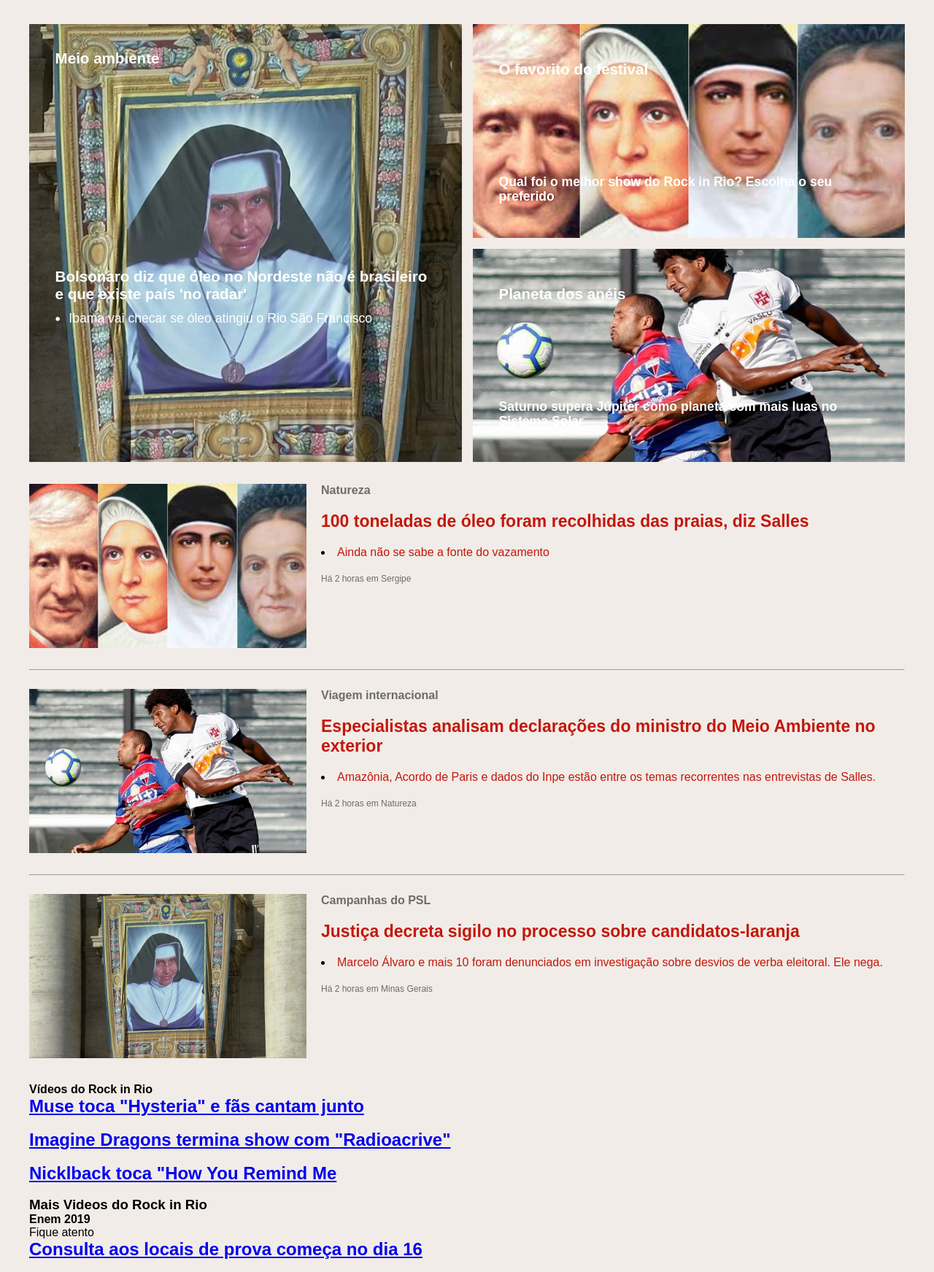
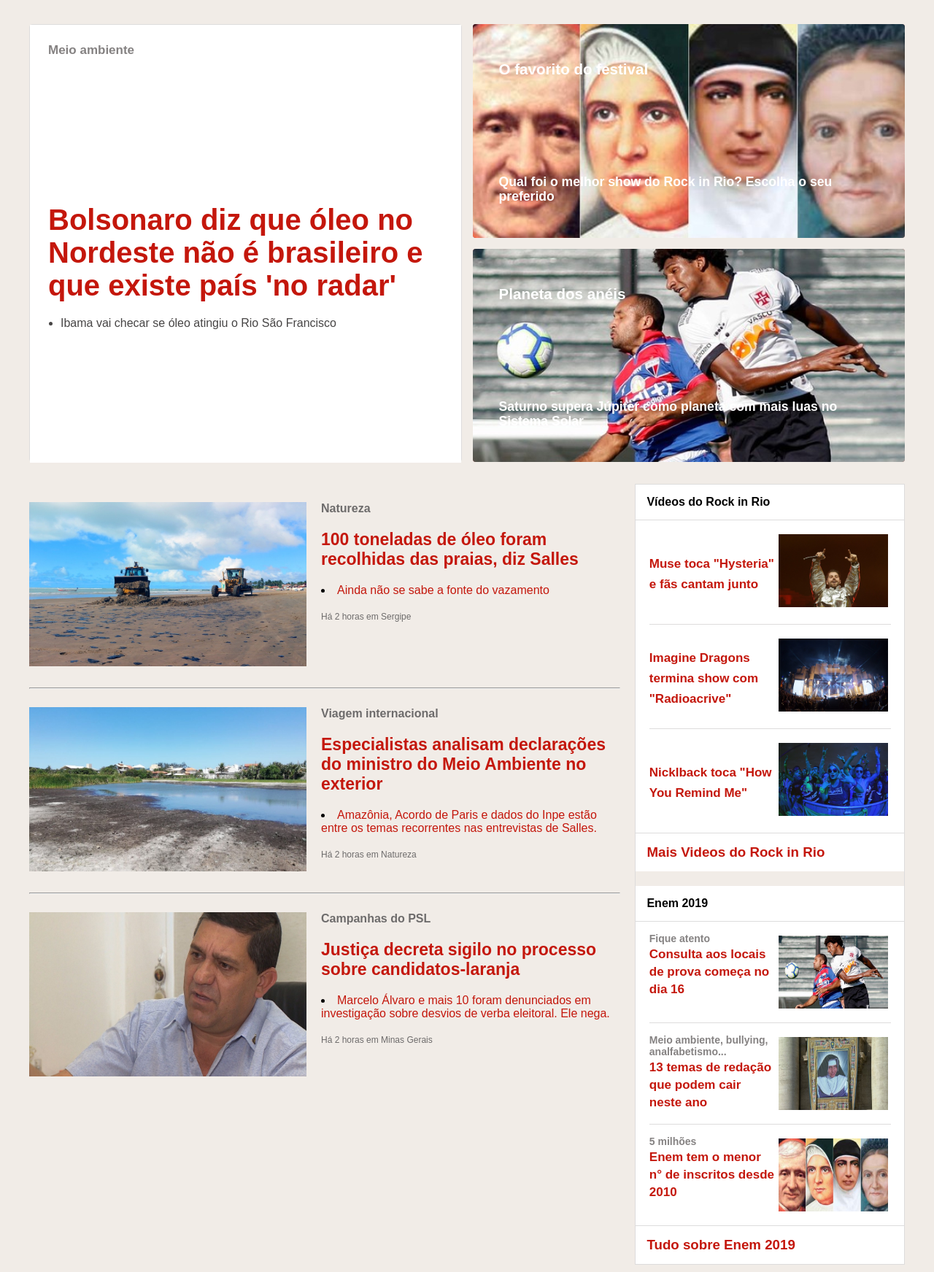
Before and after one commit to GustavoHmbSouza/CloneG1-Html-Css-Js, a plain HTML site: page index.html in a window 1280 px wide. Shown: the part 133-1876 px from the top of the page at 73% size. Drawn offline with Linux system fonts and the light colour scheme.

Commit message:
asides implementados

```diff
--- a/css/SectionBanners.css
+++ b/css/SectionBanners.css
@@ -20,51 +20,47 @@ main #banner #PrimeiroBanner
     height: 600px;
     width: 592.5px;
     background: rgb(175, 90, 90);
-    color: white;
-    overflow: hidden;
+    border-radius: 4px 4px 4px 4px;
+    border: 1px solid rgb(221, 220, 220);
+}
+
+main #banner #PrimeiroBanner:hover #imgPrimeiroBanner #textosBanner h1
+{
+    color: #a80000;
 }
 
 main #banner #PrimeiroBanner #imgPrimeiroBanner
 {
-    background: url("../imagens/Banners/irma.jpg");
+    background: white;
     height: 600px;
     width: 592.5px;
     max-width: 100%;
-    transition-property: transform;
-    transition-duration: 0.5s;
-    transition-timing-function:linear;
-    background-position: center;
-    transform: scale(1.1);
-}
-
-main #banner #PrimeiroBanner #imgPrimeiroBanner:hover
-{
-    transform: scale(1.2);
 }
 
 main #banner #PrimeiroBanner #imgPrimeiroBanner #textosBanner
 {
-    transition-property: all;
-    transition-duration: 0.5s;
-    transition-timing-function:linear;
-    padding: 10%;
+    padding: 25px;
 }
-main #banner #PrimeiroBanner #imgPrimeiroBanner:hover #textosBanner
+
+main #banner #PrimeiroBanner #imgPrimeiroBanner #textosBanner h3
 {
-    padding-top: 11.1%;
-    padding-left: 9.7%;
-    transform: scale(0.91);
+    color: rgb(133, 130, 130);
+    font-size: 17px;
 }
 
 main #banner #PrimeiroBanner #imgPrimeiroBanner #textosBanner h1
 {
-    margin-top: 250px;
+    font-size: 40px;
+    color:#c4170c;
+    margin-top: 200px;
+    font-weight: bold;
 }
 
 main #banner #PrimeiroBanner #imgPrimeiroBanner #textosBanner ul
 {
-    margin-top: 10px;
+    margin-top: 20px;
     margin-left: 17px;
+    color: rgb(71, 69, 69);
 }
 
 
@@ -77,6 +73,7 @@ main #banner #SegundoBanner
     background: rgb(175, 90, 90);
     color: white;
     overflow: hidden;
+    border-radius: 4px 4px 4px 4px;
 }
 
 main #banner #SegundoBanner #imgSegundoBanner
@@ -86,7 +83,7 @@ main #banner #SegundoBanner #imgSegundoBanner
     width: 592.5px;
     max-width: 100%;
     transition-property: transform;
-    transition-duration: 0.5s;
+    transition-duration: 0.3s;
     transition-timing-function:linear;
     background-position: center;
     transform: scale(1.1);
@@ -100,7 +97,7 @@ main #banner #SegundoBanner #imgSegundoBanner:hover
 main #banner #SegundoBanner #imgSegundoBanner #textosBanner
 {
     transition-property: all;
-    transition-duration: 0.5s;
+    transition-duration: 0.3s;
     transition-timing-function:linear;
     padding: 10%;
 }
@@ -128,6 +125,7 @@ main #banner #TerceiroBanner
     background: rgb(175, 90, 90);
     color: white;
     overflow: hidden;
+    border-radius: 4px 4px 4px 4px;
 }
 
 main #banner #TerceiroBanner #imgTerceiroBanner
@@ -137,7 +135,7 @@ main #banner #TerceiroBanner #imgTerceiroBanner
     width: 592.5px;
     max-width: 100%;
     transition-property: transform;
-    transition-duration: 0.5s;
+    transition-duration: 0.3s;
     transition-timing-function:linear;
     background-position: center;
     transform: scale(1.1);
@@ -151,7 +149,7 @@ main #banner #TerceiroBanner #imgTerceiroBanner:hover
 main #banner #TerceiroBanner #imgTerceiroBanner #textosBanner
 {
     transition-property: all;
-    transition-duration: 0.5s;
+    transition-duration: 0.3s;
     transition-timing-function:linear;
     padding: 10%;
 }
--- /dev/null
+++ b/css/assides.css
@@ -0,0 +1,129 @@
+main #conteudo #assides
+{
+    border: 1px solid rgb(221, 220, 220);
+    margin-left: 20px;
+}
+
+main #conteudo #assides aside
+{
+    background: white;
+}
+
+main #conteudo #assides aside h1
+{
+    border-bottom: 1px solid rgb(221, 220, 220);
+    padding: 15px;
+}
+
+main #conteudo #assides #primeiroAsside .video
+{
+    display: flex;
+    align-items: center;
+    margin: auto;
+    width: 90%;
+    padding: 15px 0 15px 0;
+}
+
+
+main #conteudo #assides aside a
+{
+    text-decoration: none;
+}
+main #conteudo #assides aside a h3
+{
+    color:#c4170c;
+    border-top: 1px solid rgb(221, 220, 220);
+    padding: 15px;
+}
+
+main #conteudo #assides aside a h3:hover
+{
+    color: #a80000;
+}
+
+main #conteudo #assides #primeiroAsside .bordaAsside
+{
+    border-bottom: 1px solid rgb(221, 220, 220);
+}
+
+main #conteudo #assides #primeiroAsside .video h2 a
+{
+    text-decoration: none;
+    font-size: 17px;
+    color:#c4170c;
+}
+
+main #conteudo #assides #primeiroAsside .video h2 a:hover
+{
+    color: #a80000;
+}
+
+main #conteudo #assides #primeiroAsside .video img
+{
+    height: 100px;
+    width: 150px;
+    margin: 4px;
+}
+
+main #conteudo #assides #primeiroAsside .videoOculto
+{
+    display: none;
+}
+
+main #conteudo #assides #primeiroAsside a h3
+{
+    cursor: pointer;
+}
+
+
+
+
+
+
+
+
+
+
+main #conteudo #assides #segundoAsside
+{
+    margin-top: 20px;
+}
+
+main #conteudo #assides #segundoAsside .bordaAsside
+{
+    border-bottom: 1px solid rgb(221, 220, 220);
+}
+
+main #conteudo #assides #segundoAsside .noticiaAside
+{
+    display: flex;
+    margin: auto;
+    padding: 15px 0 15px 0;
+    width: 90%;
+}
+
+main #conteudo #assides #segundoAsside .noticiaAside img
+{
+    height: 100px;
+    width: 150px;
+    margin: 4px;
+}
+
+main #conteudo #assides #segundoAsside .noticiaAside .textosNoticiaAside
+{
+    font-weight: bold;
+    color: rgb(133, 130, 130);
+    font-size: 14px;
+}
+
+main #conteudo #assides #segundoAsside .noticiaAside .textosNoticiaAside h2 a
+{
+    text-decoration: none;
+    font-size: 17px;
+    color:#c4170c;
+}
+
+main #conteudo #assides #segundoAsside .noticiaAside .textosNoticiaAside h2 a:hover
+{
+    color: #a80000;
+}
--- a/css/noticias.css
+++ b/css/noticias.css
@@ -1,61 +1,64 @@
-
-main #noticias section
+main #conteudo
+{
+    display: flex;
+}
+main #conteudo section
 {
     margin-top: 30px;
 }
-main #noticias section article
+main #conteudo section article
 {
     display: flex;
     margin: 25px 0;
 }
 
-main #noticias section article  img
+main #conteudo section article  img
 {
     height: 225px;
     width: 380px;
 }
 
-main #noticias section article .noticia
+main #conteudo section article .noticia
 {
     padding: 0 0 0 20px;
 }
-main #noticias section article .noticia .titulo1Noticia
+main #conteudo section article .noticia .titulo1Noticia
 {
     color: rgb(109, 107, 107);
 }
-main #noticias section article .noticia .titulo2Noticia
+main #conteudo section article .noticia .titulo2Noticia
 {
     margin-top: 20px;
     font-size: 23px;
     color:#c4170c;
 }
 
-main #noticias section article .noticia a
+main #conteudo section article .noticia a
 {
     text-decoration: none;
 }
 
-main #noticias section article .noticia li
+main #conteudo section article .noticia li
 {
     margin-top: 20px;
 }
 
-main #noticias section article .noticia .titulo2Noticia:hover
+main #conteudo section article .noticia .titulo2Noticia:hover
 {
     color: #a80000;
 }
 
-main #noticias section article .noticia .textoNoticia
+main #conteudo section article .noticia .textoNoticia
 {
     color:#c4170c;
 }
 
-main #noticias section article .noticia .textoNoticia:hover
+main #conteudo section article .noticia .textoNoticia:hover
 {
     color: #a80000;
 }
 
-main #noticias section article .noticia .dataNoticia
+main #conteudo section article .noticia .dataNoticia
 {
     margin-top: 20px;
     font-size: 12px;
--- /dev/null
+++ b/frontJs/asides.js
@@ -0,0 +1,12 @@
+function verificaRockInRio()
+{
+    var node = document.getElementsByClassName("videoOculto");
+
+    for(var i = 0; i!=node.length; i++)
+    {
+        node[i].style.display = 'flex';
+    }
+
+    var h3Node = document.querySelector("main #conteudo #assides #primeiroAsside a h3");
+    h3Node.innerHTML = "Tudo sobre o Rock In Rio";
+}
--- a/index.html
+++ b/index.html
@@ -5,12 +5,14 @@
 	<link rel="stylesheet" type="text/css" href="css/header.css" media="screen" />
 	<link rel="stylesheet" type="text/css" href="css/SectionBanners.css" media="screen" />
 	<link rel="stylesheet" type="text/css" href="css/noticias.css" media="screen" />
+	<link rel="stylesheet" type="text/css" href="css/assides.css" media="screen" />
 
 	<link rel="stylesheet" href="https://cdnjs.cloudflare.com/ajax/libs/material-design-iconic-font/2.2.0/css/material-design-iconic-font.min.css">
 
 	<script type="text/javascript" src="frontJs/header.js"></script>
 	<script type="text/javascript" src="frontJs/SectionBanner.js"></script>
-
+	<script type="text/javascript" src="frontJs/noticias.js"></script>
+	<script type="text/javascript" src="frontJs/asides.js"></script>
 </head>
 <body>
 	<header>
@@ -60,7 +62,7 @@
 			<a href="#">
 				<article id="PrimeiroBanner">
 					<div id="imgPrimeiroBanner">
-						<div id="textosBanner" ignoreCss="True">
+						<div id="textosBanner">
 							<h3>Meio ambiente</h3>
 							<h1>
 								Bolsonaro diz que óleo no Nordeste não é brasileiro e que existe país 'no radar'
@@ -96,10 +98,10 @@
 			</section>
 		</section>
 
-		<section id="noticias">
-			<section>
+		<section id="conteudo">
+			<section id="noticias">
 				<article>
-					<a href="#"><img src="imagens/Banners/Santos.jpg" class="imgNoticia" alt=""></a>
+					<a href="#"><img src="imagens/Noticias/vazamentoOleo.jpeg" class="imgNoticia" alt=""></a>
 					<div class="noticia">
 						<h4 class="titulo1Noticia">Natureza</h4>
 						<a href="#"><h1 class="titulo2Noticia">100 toneladas de óleo foram recolhidas das praias, diz Salles</h1></a>
@@ -109,7 +111,7 @@
 				</article>
 				<hr>
 				<article>
-					<a href="#"><img src="imagens/Banners/jogo.jpg" class="imgNoticia" alt=""></a>
+					<a href="#"><img src="imagens/Noticias/meioAmbiente.jpg" class="imgNoticia" alt=""></a>
 					<div class="noticia">
 						<h4 class="titulo1Noticia">Viagem internacional</h4>
 						<a href="#"><h1 class="titulo2Noticia">Especialistas analisam declarações do ministro do Meio Ambiente no exterior</h1></a>
@@ -119,7 +121,7 @@
 				</article>
 				<hr>
 				<article>
-					<a href="#"><img src="imagens/Banners/irma.jpg" class="imgNoticia" alt=""></a>
+					<a href="#"><img src="imagens/Noticias/justica.jpg" class="imgNoticia" alt=""></a>
 					<div class="noticia">
 						<h4 class="titulo1Noticia">Campanhas do PSL</h4>
 						<a href="#"><h1 class="titulo2Noticia">Justiça decreta sigilo no processo sobre candidatos-laranja</h1></a>
@@ -128,47 +130,55 @@
 					</div>
 				</article>
 			</section>
-			<section>
-				<aside>
+			<section id="assides">
+				<aside id="primeiroAsside">
 					<h1>Vídeos do Rock in Rio</h1>
-					<div class="video">
+					<div class="video bordaAsside">
 						<h2><a href="#">Muse toca "Hysteria" e fãs cantam junto</a></h2>
-						<img src="" alt="">
+						<a href="#"><img src="imagens/AssideRockInRio/Cantor.jpg" alt=""></a>
+					</div>
+					<div class="video bordaAsside">
+						<h2><a href="#">Imagine Dragons termina show com "Radioacrive"</a></h2>
+						<a href="#"><img src="imagens/AssideRockInRio/Show.jpg" alt=""></a>
 					</div>
 					<div class="video">
-						<h2><a href="#">Imagine Dragons termina show com "Radioacrive"</a></h2>
-						<img src="" alt="">
+						<h2><a href="#">Nicklback toca "How You Remind Me"</a></h2>
+						<a href="#"><img src="imagens/AssideRockInRio/Publico.jpg" alt=""></a>
 					</div>
-					<div class="video">
-						<h2><a href="#">Nicklback toca "How You Remind Me</a></h2>
-						<img src="" alt="">
+					<div class="video videoOculto">
+						<h2><a href="#">Charlie Puth no Rock in Rio 2019</a></h2>
+						<a href="#"><img src="imagens/AssideRockInRio/Cantor2.jpg" alt=""></a>
 					</div>
-					<h3>Mais Videos do Rock in Rio</h3>
+					<div class="video videoOculto">
+						<h2><a href="#">Charlie Puth encerra palco Sunset neste sábado</a></h2>
+						<a href="#"><img src="imagens/AssideRockInRio/Festa.jpg" alt=""></a>
+					</div>
+					<a  onclick="verificaRockInRio()"><h3>Mais Videos do Rock in Rio</h3></a>
 				</aside>
-				<aside>
+				<aside id="segundoAsside">
 					<h1>Enem 2019</h1>
-					<div class="noticiaAside">
+					<div class="noticiaAside bordaAsside">
 						<div class="textosNoticiaAside">
 							<p>Fique atento</p>
 							<h2><a href="#">Consulta aos locais de prova começa no dia 16</a></h2>
 						</div>
-						<img src="" alt="">
+						<img src="imagens/Banners/jogo.jpg" alt="">
 					</div>
-					<div class="noticiaAside">
+					<div class="noticiaAside bordaAsside">
 						<div class="textosNoticiaAside">
 							<p>Meio ambiente, bullying, analfabetismo...</p>
 							<h2><a href="#">13 temas de redação que podem cair neste ano</a></h2>
 						</div>
-						<img src="" alt="">
+						<img src="imagens/Banners/irma.jpg" alt="">
 					</div>
 					<div class="noticiaAside">
 						<div class="textosNoticiaAside">
 							<p>5 milhões</p>
 							<h2><a href="#">Enem tem o menor n° de inscritos desde 2010</a></h2>
 						</div>
-						<img src="" alt="">
+						<img src="imagens/Banners/Santos.jpg" alt="">
 					</div>
-					<h3>Tudo sobre Enem 2019</h3>
+					<a href="#"><h3>Tudo sobre Enem 2019</h3></a>
 				</aside>
 			</section>
 		</section>
```
Also changed, not shown: frontJs/noticias.js (added, +18 -0 lines), imagens/AssideRockInRio/Cantor.jpg (added), imagens/AssideRockInRio/Cantor2.jpg (added), imagens/AssideRockInRio/Festa.jpg (added), imagens/AssideRockInRio/Publico.jpg (added), imagens/AssideRockInRio/Show.jpg (added), imagens/Noticias/justica.jpg (added), imagens/Noticias/meioAmbiente.jpg (added), imagens/Noticias/vazamentoOleo.jpeg (added).
